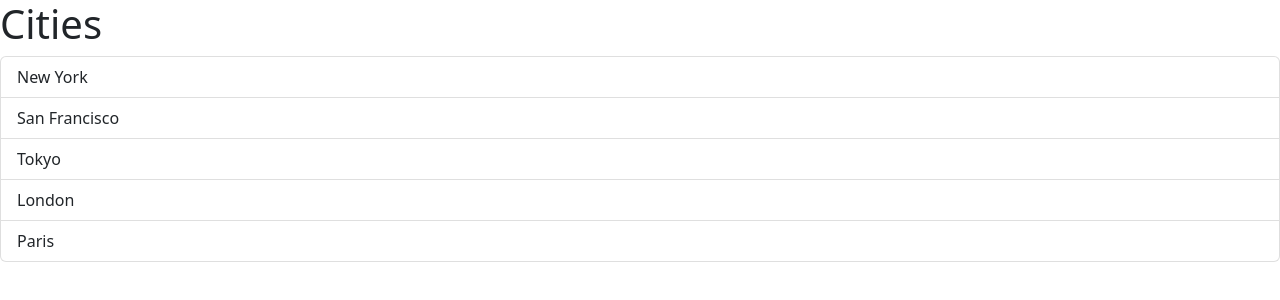
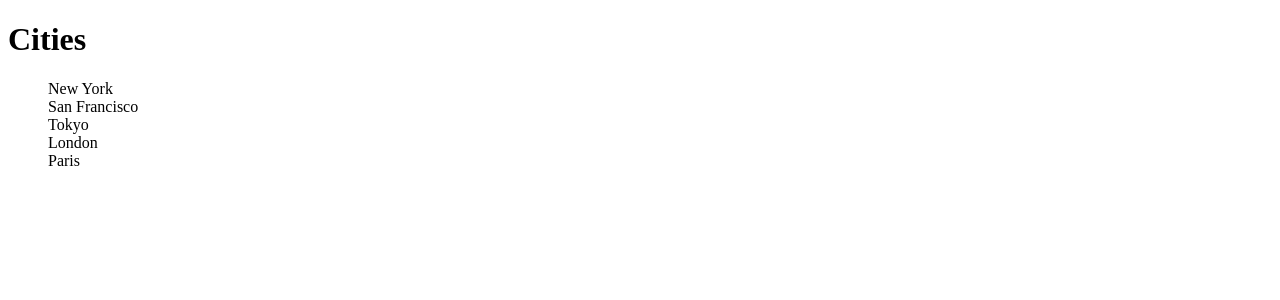
Before and after one commit to osorioricardo/react-app, a React (Vite) app: page / in a window 1280 px wide. Shown: the top 300 px of the page. Built offline with nearby package versions, Linux system fonts and the light colour scheme.

Commit message:
cohesion structure

```diff
--- a/src/App.tsx
+++ b/src/App.tsx
@@ -1,4 +1,4 @@
-import ListGroup from "./components/ListGroup";
+import ListGroup from "./components/ListGroup/ListGroup";
 
 function App() {
   let items = ["New York", "San Francisco", "Tokyo", "London", "Paris"];
--- /dev/null
+++ b/src/components/ListGroup/ListGroup.css
@@ -0,0 +1,3 @@
+.list-group {
+    list-style: none;
+}
--- a/src/components/ListGroup.tsx
+++ b/src/components/ListGroup/ListGroup.tsx
@@ -1,4 +1,5 @@
 import { useState } from "react";
+import "./ListGroup.css";
 interface Props {
   items: string[];
   heading: string;
--- a/src/main.tsx
+++ b/src/main.tsx
@@ -1,7 +1,6 @@
 import React from "react";
 import ReactDOM from "react-dom/client";
 import App from "./App.tsx";
-import "bootstrap/dist/css/bootstrap.css";
 
 ReactDOM.createRoot(document.getElementById("root")!).render(
   <React.StrictMode>
```
Also changed, not shown: src/components/ListGroup.css (deleted).
